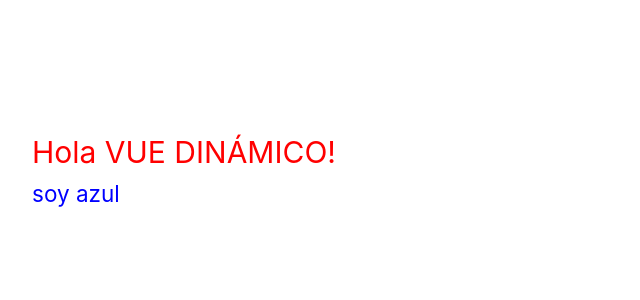
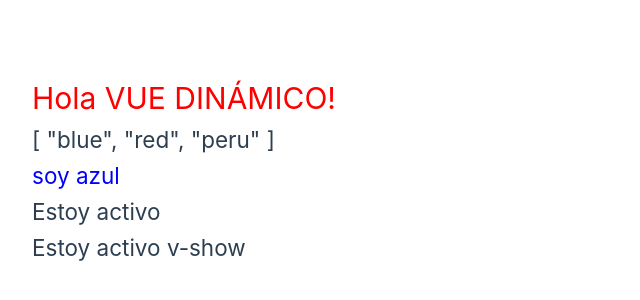
Before and after one commit to JoahanVillalobos/Capacitacion_Vue, a Vue app: page / in a window 1280 px wide. Shown: the part 230-530 px from the top of the page, without its empty margins (0-640 px from the left). Built offline with nearby package versions, Linux system fonts and the light colour scheme.

Commit message:
feature (App.vue): :sparkles: add directives v-if

```diff
--- a/src/App.vue
+++ b/src/App.vue
@@ -1,11 +1,19 @@
 <script setup>
 const name = 'Vue dinámico'
 const colorStyle = "color: blue"
+const arrayColores = ["blue", "red", "peru"]
+const activo = true
 </script>
 
 <template>
   <h1>Hola {{ name.toUpperCase() }}!</h1>
-  <h2 v-bind:style="colorStyle">soy azul</h2>
+  <h2>{{ arrayColores }}</h2>
+  <h2 :style="`color: ${arrayColores[0]}`">soy azul</h2>
+  <h2 v-if="activo">Estoy activo</h2>
+  <p v-else-if="!activo">Estoy inactivo</p>
+  <p v-else>Estoy indeciso</p>
+
+  <h2 v-show="activo">Estoy activo v-show</h2>
 </template>
 
 <style>
```
